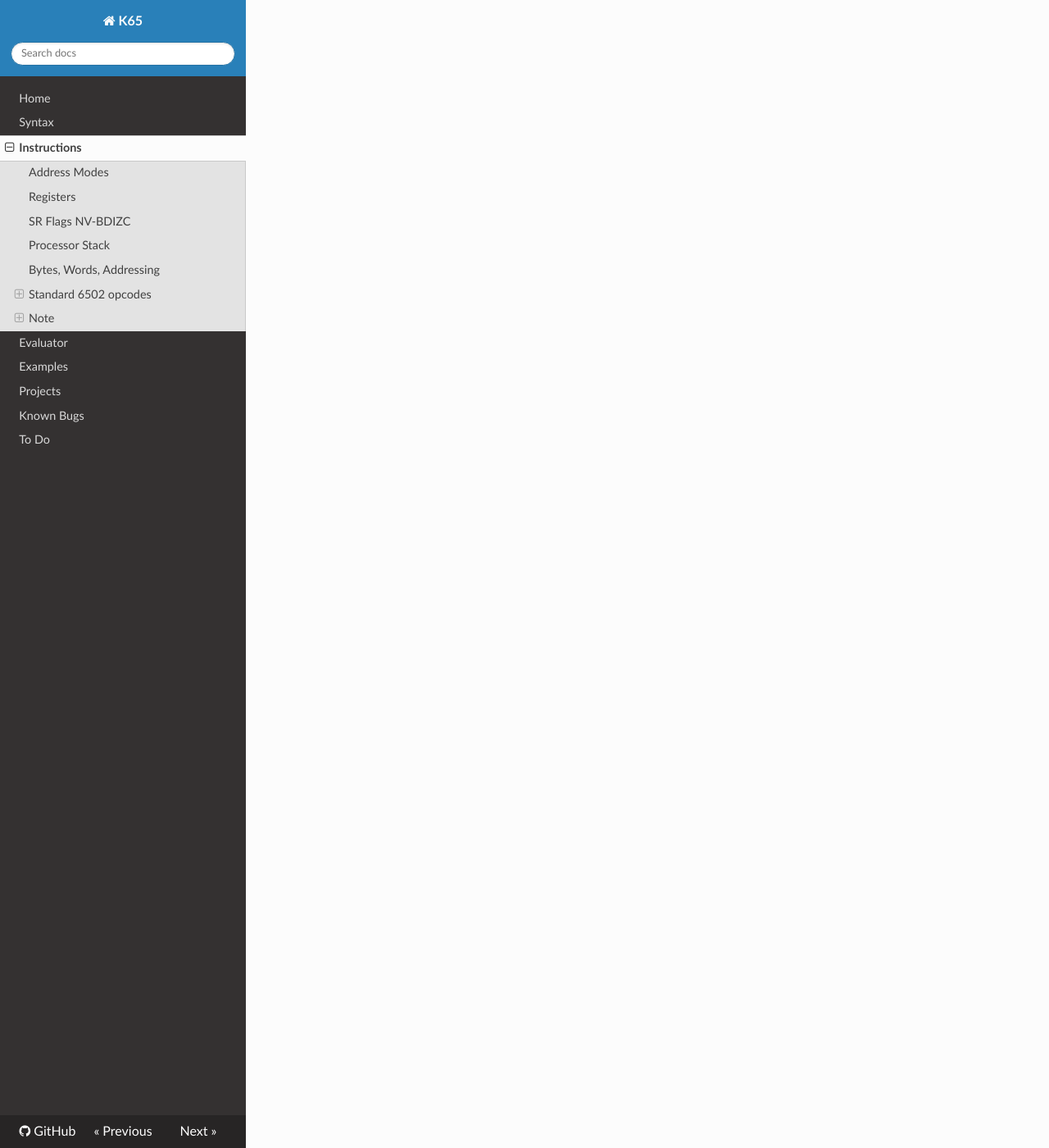
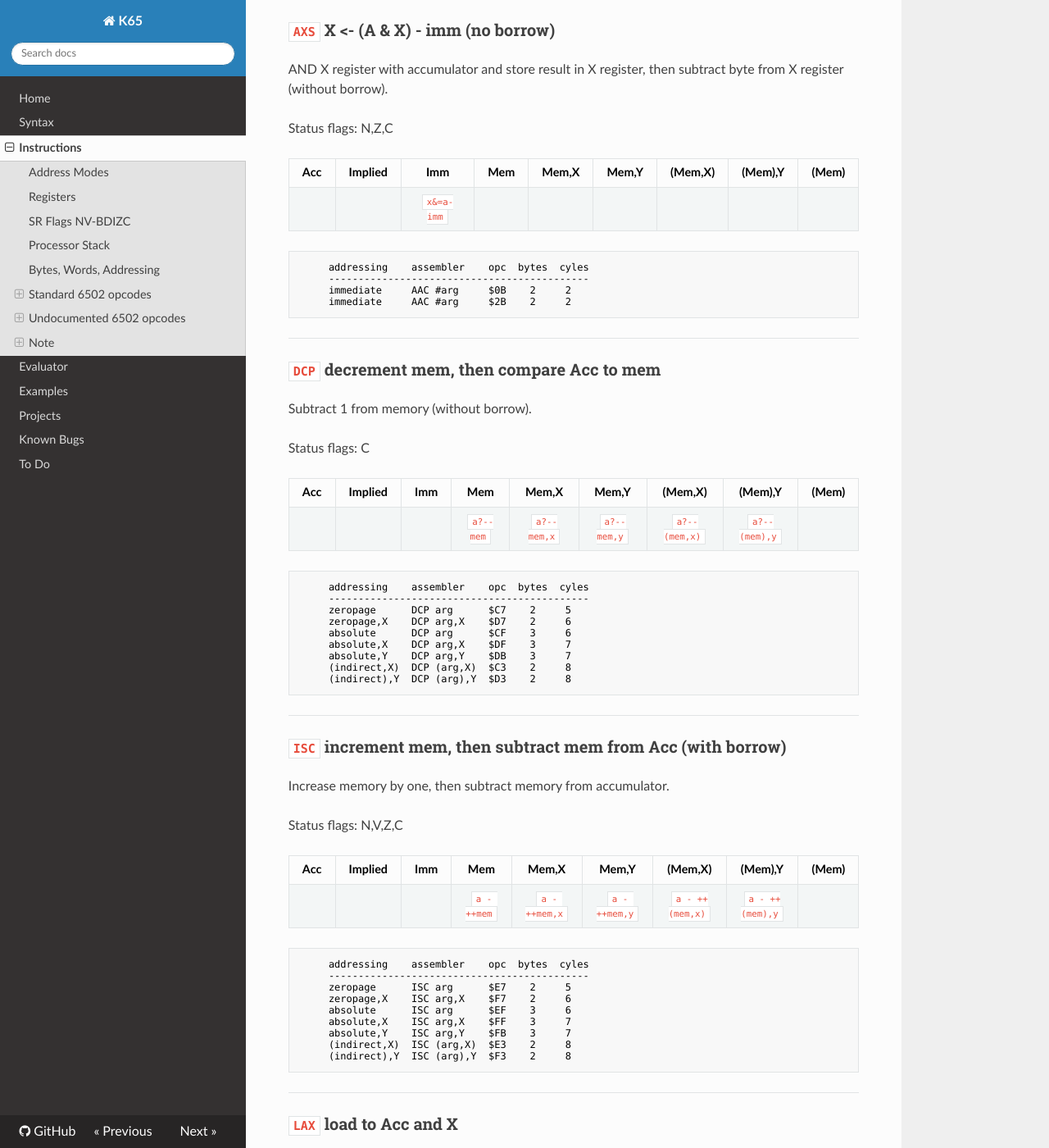
Before and after one commit to zbyti/k65-mkdocs, an MkDocs documentation site: the page built from docs/instructions.md, in a window 1280 px wide and 1400 px high, scrolled down 22961 px. Shown: the whole window at 82% size. Built offline with MkDocs 1.6.1, drawn with Linux system fonts in a browser that asks for light colours; nearby versions of some CDN libraries; some of the changed text lies outside the part shown.

Commit message:
Undocumented 6502 opcodes

````diff
--- a/docs/instructions.md
+++ b/docs/instructions.md
@@ -1266,6 +1266,175 @@
 
 ---
 
+## Undocumented 6502 opcodes
+
+[`ANC`](#anc-a-a-imm-c-bit-7)
+[`AXS`](#axs-x-a-x-imm-no-borrow)
+[`DCP`](#dcp-decrement-mem-then-compare-acc-to-mem)
+[`ISC`](#isc-increment-mem-then-subtract-mem-from-acc-with-borrow)
+[`LAX`](#lax-load-to-acc-and-x)
+[`NOP`](#nop-nop-with-immediate-lasting-3-cycles)
+[`SAX`](#sax-mem-a-x)
+
+---
+
+### `ANC` A <- A & imm, C <- bit 7
+
+AND byte with accumulator. If result is negative then carry is set.
+
+Status flags: N,Z,C
+
+Acc|Implied|Imm|Mem|Mem,X|Mem,Y|(Mem,X)|(Mem),Y|(Mem)
+:---:|:---:|:---:|:---:|:---:|:---:|:---:|:---:|:---:
+||`a&.imm`||||||
+
+
+```none
+     addressing    assembler    opc  bytes  cyles
+     --------------------------------------------
+     immediate     AAC #arg     $0B    2     2
+     immediate     AAC #arg     $2B    2     2
+```
+
+---
+
+### `AXS` X <- (A & X) - imm (no borrow)
+
+AND X register with accumulator and store result in X register, then subtract byte from X register (without borrow).
+
+Status flags: N,Z,C
+
+Acc|Implied|Imm|Mem|Mem,X|Mem,Y|(Mem,X)|(Mem),Y|(Mem)
+:---:|:---:|:---:|:---:|:---:|:---:|:---:|:---:|:---:
+||`x&=a-imm`||||||
+
+
+```none
+     addressing    assembler    opc  bytes  cyles
+     --------------------------------------------
+     immediate     AAC #arg     $0B    2     2
+     immediate     AAC #arg     $2B    2     2
+```
+
+---
+
+### `DCP` decrement mem, then compare Acc to mem
+
+Subtract 1 from memory (without borrow).
+
+Status flags: C
+
+Acc|Implied|Imm|Mem|Mem,X|Mem,Y|(Mem,X)|(Mem),Y|(Mem)
+:---:|:---:|:---:|:---:|:---:|:---:|:---:|:---:|:---:
+|||`a?--mem`|`a?--mem,x`|`a?--mem,y`|`a?--(mem,x)`|`a?--(mem),y`|
+
+
+```none
+     addressing    assembler    opc  bytes  cyles
+     --------------------------------------------
+     zeropage      DCP arg      $C7    2     5
+     zeropage,X    DCP arg,X    $D7    2     6
+     absolute      DCP arg      $CF    3     6
+     absolute,X    DCP arg,X    $DF    3     7
+     absolute,Y    DCP arg,Y    $DB    3     7
+     (indirect,X)  DCP (arg,X)  $C3    2     8
+     (indirect),Y  DCP (arg),Y  $D3    2     8
+```
+
+---
+
+### `ISC` increment mem, then subtract mem from Acc (with borrow)
+
+Increase memory by one, then subtract memory from accumulator.
+
+Status flags: N,V,Z,C
+
+Acc|Implied|Imm|Mem|Mem,X|Mem,Y|(Mem,X)|(Mem),Y|(Mem)
+:---:|:---:|:---:|:---:|:---:|:---:|:---:|:---:|:---:
+|||`a - ++mem`|`a - ++mem,x`|`a - ++mem,y`|`a - ++(mem,x)`|`a - ++(mem),y`|
+
+
+```none
+     addressing    assembler    opc  bytes  cyles
+     --------------------------------------------
+     zeropage      ISC arg      $E7    2     5
+     zeropage,X    ISC arg,X    $F7    2     6
+     absolute      ISC arg      $EF    3     6
+     absolute,X    ISC arg,X    $FF    3     7
+     absolute,Y    ISC arg,Y    $FB    3     7
+     (indirect,X)  ISC (arg,X)  $E3    2     8
+     (indirect),Y  ISC (arg),Y  $F3    2     8
+```
+
+---
+
+### `LAX` load to Acc and X
+
+Load accumulator and X register with memory.
+
+Status flags: N,Z
+
+Acc|Implied|Imm|Mem|Mem,X|Mem,Y|(Mem,X)|(Mem),Y|(Mem)
+:---:|:---:|:---:|:---:|:---:|:---:|:---:|:---:|:---:
+|||`a=x=mem`||`a=x=mem,y`|`a=x=(mem,x)`|`a=x=(mem),y`|
+
+
+```none
+     addressing    assembler    opc  bytes  cyles
+     --------------------------------------------
+     zeropage      LAX arg      $A7    2     3
+     zeropage,Y    LAX arg,Y    $B7    2     4
+     absolute      LAX arg      $AF    3     4
+     absolute,Y    LAX arg,Y    $BF    3     4 *
+     (indirect,X)  LAX (arg,X)  $A3    2     6
+     (indirect),Y  LAX (arg),Y  $B3    2     5 *
+```
+
+---
+
+### `NOP` NOP with #immediate lasting 3 cycles
+
+No operation.
+
+Status flags: -
+
+* `*<number>` with **even** `<number>` generates one NOP `#imm` and regular NOPs
+
+
+```none
+     addressing    assembler    opc  bytes  cyles
+     --------------------------------------------
+     implied       NOP          $1A    1     2
+     implied       NOP          $3A    1     2
+     implied       NOP          $5A    1     2
+     implied       NOP          $7A    1     2
+     implied       NOP          $DA    1     2
+     implied       NOP          $FA    1     2
+```
+
+---
+
+### `SAX` mem = A & X
+
+AND X register with the high byte of the target address of the argument + 1. Store the result in memory.
+
+M = X AND HIGH(arg) + 1
+
+Status flags: -
+
+Acc|Implied|Imm|Mem|Mem,X|Mem,Y|(Mem,X)|(Mem),Y|(Mem)
+:---:|:---:|:---:|:---:|:---:|:---:|:---:|:---:|:---:
+|||`mem=a&x`|||`(mem,x)=a&x`||
+
+
+```none
+     addressing    assembler    opc  bytes  cyles
+     --------------------------------------------
+     absolute,Y    SXA arg,Y    $9E    3     5
+```
+
+---
+
 ## Note
 
 \*  add 1 to cycles if page boundery is crossed
````
Also changed, not shown: docs/index.md (+9 -0 lines).
